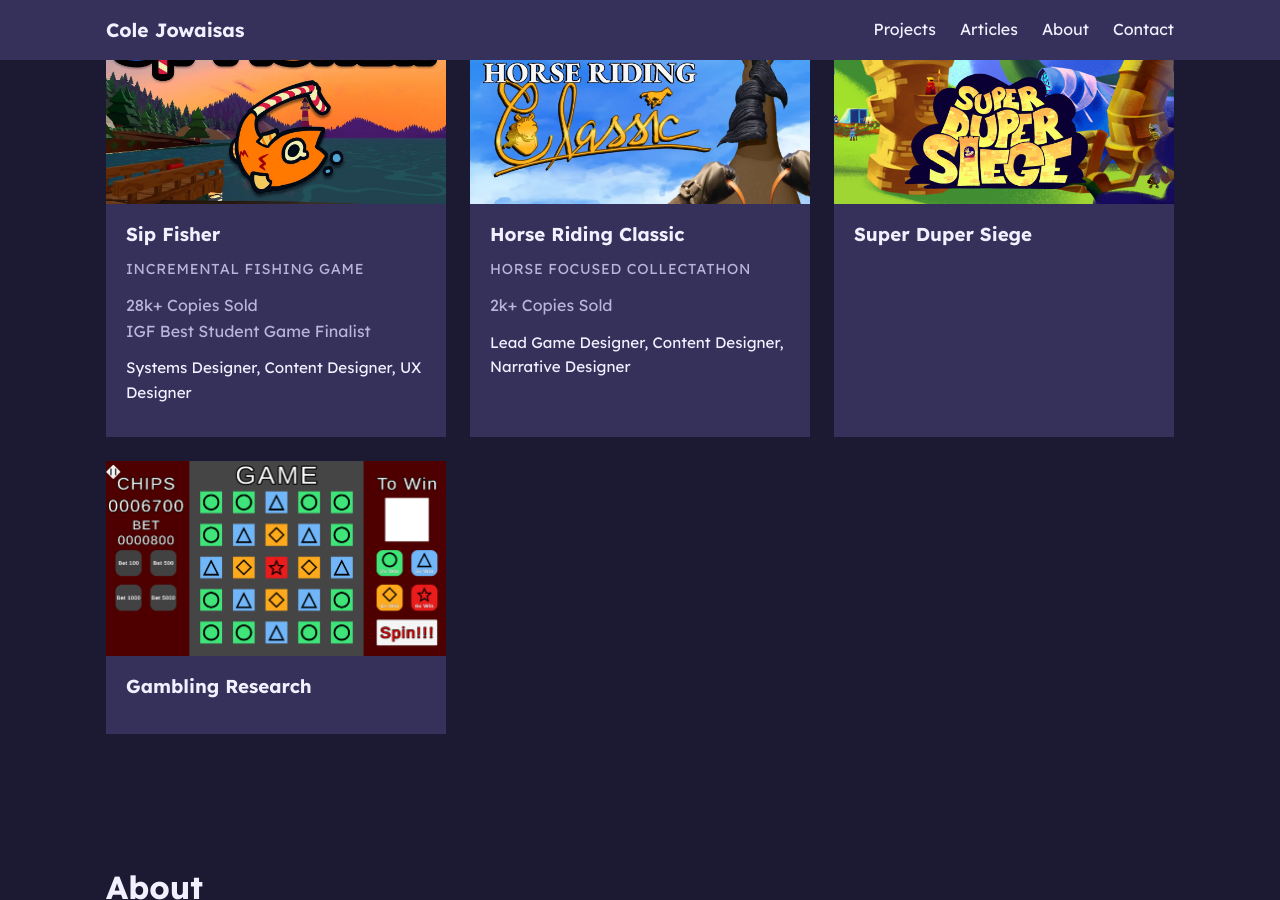
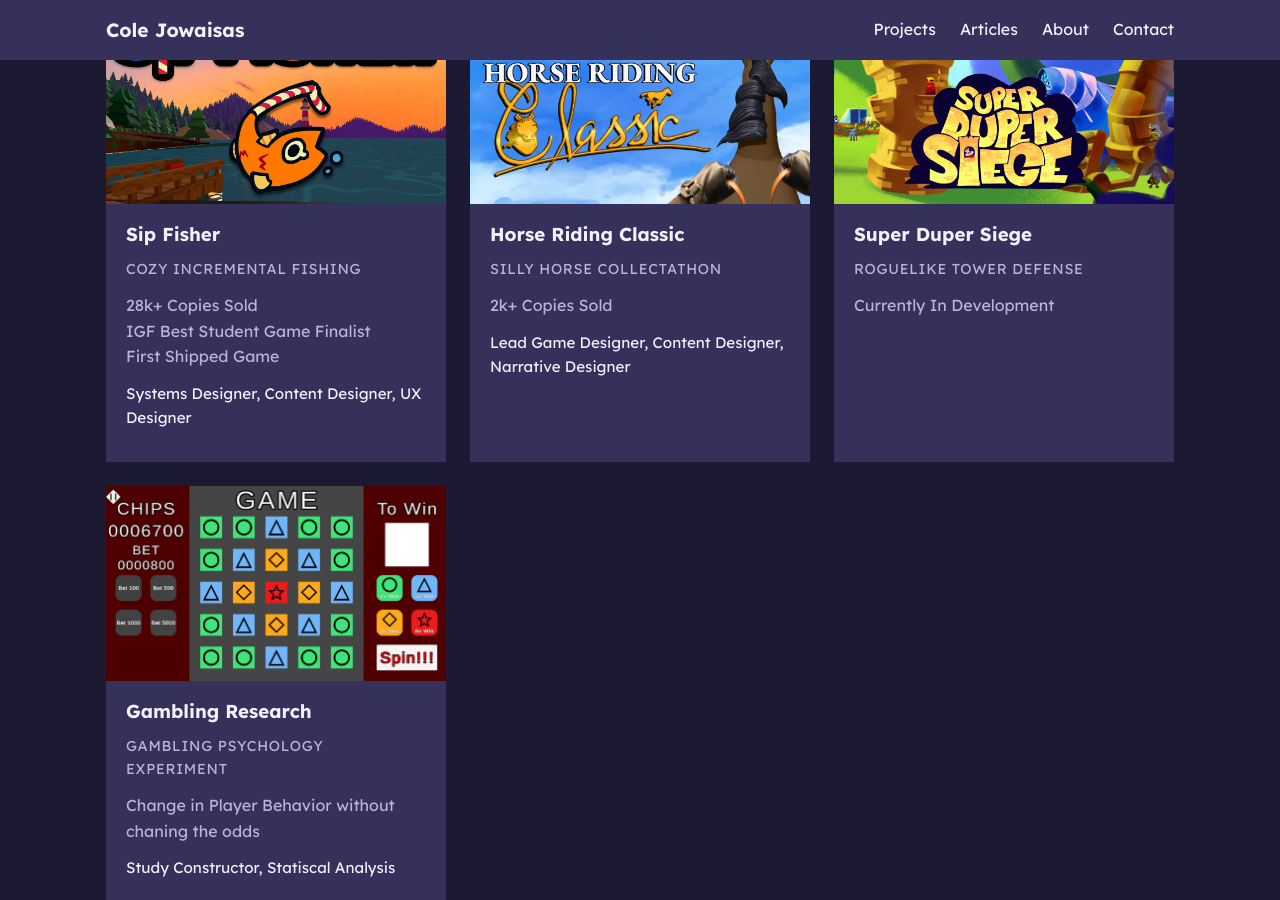
Before and after one commit to Jowaisas/Jowaisas.github.io, a Jekyll site: the page index.html, which Jekyll copies as it is, in a window 1280 px wide and 900 px high, scrolled down 460 px. Built offline with Jekyll 4.4.1, drawn with Linux system fonts in a browser that asks for light colours.

Commit message:
Update index.html

```diff
--- a/index.html
+++ b/index.html
@@ -48,10 +48,11 @@
                     </a>
                     <div class="project-info">
                         <h3>Sip Fisher</h3>
-                        <p class="project-genre">Incremental Fishing Game</p>
+                        <p class="project-genre">Cozy Incremental Fishing</p>
                         <ul class="project-highlights">
                             <li>28k+ Copies Sold</li>
                             <li>IGF Best Student Game Finalist</li>
+                            <li>First Shipped Game</li>
                         </ul>
                         <p class="project-roles">Systems Designer, Content Designer, UX Designer</p>
                     </div>
@@ -63,7 +64,7 @@
                     </a>
                     <div class="project-info">
                         <h3>Horse Riding Classic</h3>
-                        <p class="project-genre">Horse Focused Collectathon</p>
+                        <p class="project-genre">Silly Horse Collectathon</p>
                         <ul class="project-highlights">
                             <li>2k+ Copies Sold</li>
                         </ul>
@@ -77,8 +78,9 @@
                     </a>
                     <div class="project-info">
                         <h3>Super Duper Siege</h3>
-                        <p class="project-genre"></p>
+                        <p class="project-genre">Roguelike Tower Defense</p>
                         <ul class="project-highlights">
+                            <li>Currently In Development</li>
                         </ul>
                         <p class="project-roles"></p>
                     </div>
@@ -92,10 +94,11 @@
                     </a>
                     <div class="project-info">
                         <h3>Gambling Research</h3>
-                        <p class="project-genre"></p>
+                        <p class="project-genre">Gambling Psychology Experiment</p>
                         <ul class="project-highlights">
+                            <li>Change in Player Behavior without chaning the odds</li>
                         </ul>
-                        <p class="project-roles"></p>
+                        <p class="project-roles">Study Constructor, Statiscal Analysis</p>
                     </div>
                 </article>
 
```
